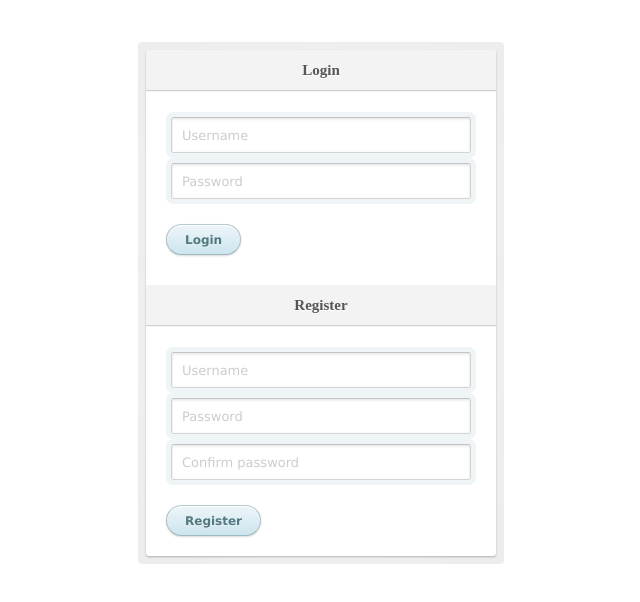
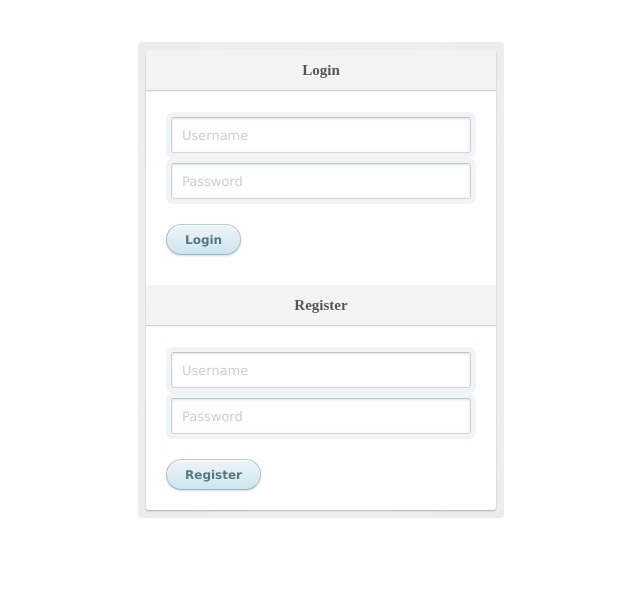
Before and after one commit to 2G-Project/frontend-todo, a React (Create React App) app: page /login in a window 1280 px wide. Shown: the top 602 px of the page, without its empty margins (319-959 px from the left). Built offline with nearby package versions, Linux system fonts and the light colour scheme.

Commit message:
Register component cleaned up with error messages

```diff
--- a/src/components/Login.js
+++ b/src/components/Login.js
@@ -26,7 +26,7 @@ const Login = (props) => {
         history.push('/');
       })
       .catch((err) => {
-        console.log(err);
+        console.log(err.response);
       });
   };
 
--- a/src/components/Register.js
+++ b/src/components/Register.js
@@ -1,107 +1,79 @@
-import React, { Component } from 'react';
+import React, { useState } from 'react';
 import axios from 'axios';
+import { useHistory } from 'react-router-dom';
 
-class Register extends Component {
-  state = {
-    username: '',
-    password1: '',
-    password2: '',
+const Register = (props) => {
+  const [username, setUsername] = useState('');
+  const [password, setPassword] = useState('');
+  const [errorMsg, setErrorMsg] = useState(null);
+  const history = useHistory();
+
+  const handleSubmit = (e) => {
+    e.preventDefault();
+    const credentials = {
+      username: username,
+      password: password,
     };
-
-  inputChangeHandler = (e) => {
-    const { name, value } = e.target;
-    this.setState({ [name]: value });
-  };
-
-  submitValues = ({ username, password1, password2 }) => {
-    console.log({ username, password1, password2 });
-    this.setState({
-      username: username,
-      password1: password1,
-      password2: password2,
-    });
-    const herokurl = '';
-    console.log('this state', this.state);
+    const testURL = 'http://localhost:5000/api/';
 
     axios({
-      url: `${herokurl}/api/registration/`,
+      url: `${testURL}auth/register`,
       method: 'POST',
-      data: {
-        username: `${this.state.username}`,
-        password1: `${this.state.password1}`,
-        password2: `${this.state.password2}`,
-      },
+      data: credentials,
     })
       .then((res) => {
-        console.log('response', res);
-        const token = res.data['key'];
-        localStorage.setItem('token', `${token}`);
-        this.props.history.push('/');
+        localStorage.setItem('token', res.data.token);
+        console.log(res);
+        history.push('/');
       })
       .catch((err) => {
-        console.log('Axios error:', err.response);
-        console.log('this state', this.state);
-        if (err.response.data.password1 && !err.response.data.email) {
-          this.setState({ errorMsg: [...err.response.data.password1] });
-        } else if (err.response.data.email && !err.response.data.password1) {
-          this.setState({ errorMsg: [...err.response.data.email] });
-        } else {
-          this.setState({
-            errorMsg: [...err.response.data.password1],
-          });
+        const errResponse = err.response.data;
+        console.log(errResponse);
+        if (errResponse.username && errResponse.password) {
+          setErrorMsg([errResponse.username, errResponse.password]);
+        } else if (errResponse.username && !errResponse.password) {
+          setErrorMsg([errResponse.username]);
+        } else if (errResponse.password && !errResponse.username) {
+          setErrorMsg([errResponse.password]);
         }
-
-        console.log(this.state);
       });
   };
 
-  submitHandler = (ev) => {
-    ev.preventDefault();
-    this.submitValues(this.state);
-  };
-
-  render() {
   return (
     <div className='register-div'>
-        <form onSubmit={(e) => this.submitHandler(e)}>
+      <form onSubmit={handleSubmit}>
         <h1>Register</h1>
         <input
           placeholder='Username'
           type='text'
           name='username'
-            value={this.state.username}
-            onChange={this.inputChangeHandler}
+          value={username}
+          onChange={(e) => {
+            setUsername(e.target.value);
+            console.log(username);
+          }}
         ></input>
         <input
           placeholder='Password'
           type='password'
-            name='password1'
-            value={this.state.password1}
-            onChange={this.inputChangeHandler}
+          name='password'
+          value={password}
+          onChange={(e) => {
+            setPassword(e.target.value);
+            console.log(password);
+          }}
         ></input>
-          <input
-            placeholder='Confirm password'
-            type='password'
-            name='password2'
-            value={this.state.password2}
-            onChange={this.inputChangeHandler}
-          ></input>
-          {this.state.errorMsg
-            ? this.state.errorMsg.map((item) => {
+        {errorMsg
+          ? errorMsg.map((item) => {
               return <p style={{ color: 'red', fontSize: '12px' }}>{item}</p>;
             })
           : null}
         <p>
-            <input
-              type='submit'
-              value='Register'
-              onSubmit={(e) => this.submitHandler(e)}
-            ></input>
+          <input type='submit' value='Register' onSubmit={handleSubmit}></input>
         </p>
       </form>
     </div>
   );
-  }
-}
+};
 
 export default Register;
```
Lines whose indentation alone changed are shown as unchanged.
